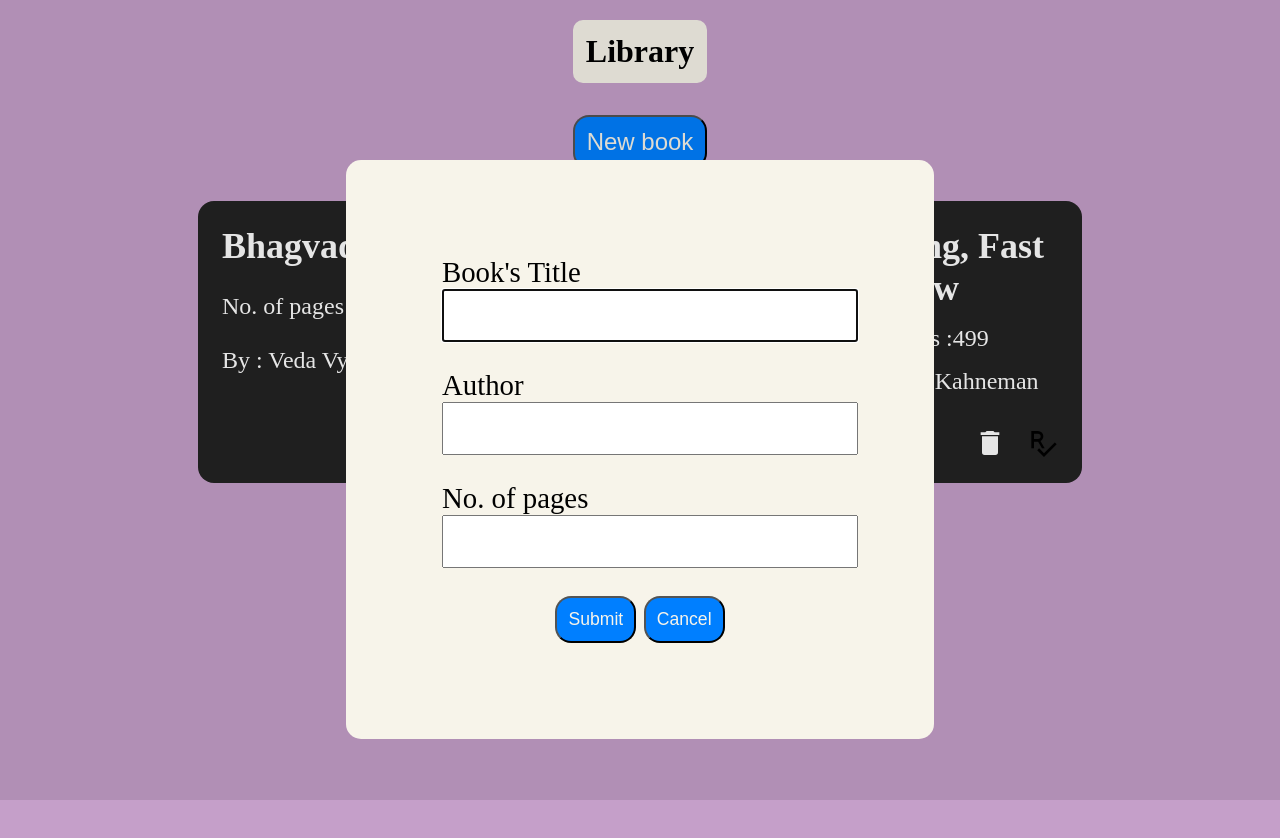
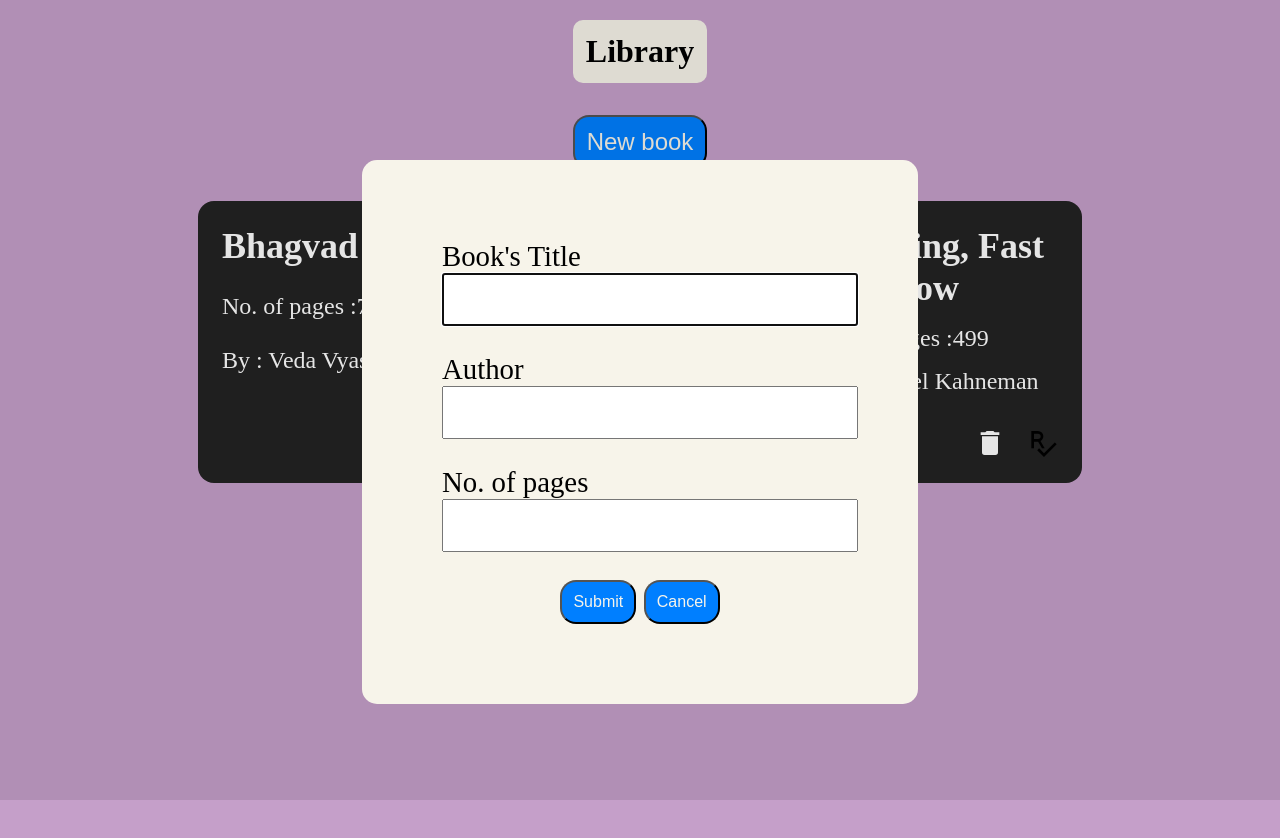
Before and after one commit to Krissny/library, a plain HTML site: page index.html in a window 1280 px wide. Both pictures are taken after a click on the button "New book". Drawn offline with Linux system fonts and the light colour scheme.

Commit message:
Reduce button font size

```diff
--- a/style.css
+++ b/style.css
@@ -67,7 +67,7 @@ body {
 dialog[open] {
   display: flex;
   margin: 10rem auto 0 auto;
-  padding: 6rem;
+  padding: 5rem;
   font-size: 1.8rem;
   border: none;
   border-radius: 15px;
@@ -81,10 +81,10 @@ dialog[open] form {
   align-items: center;
   gap: 1.7rem;
 }
-button {
+form button {
   background-color: #007fff;
   padding: 0.7rem;
-  font-size: 1.1rem;
+  font-size: 1rem;
   color: #f7f4ea;
   border-radius: 16px;
 }
```
